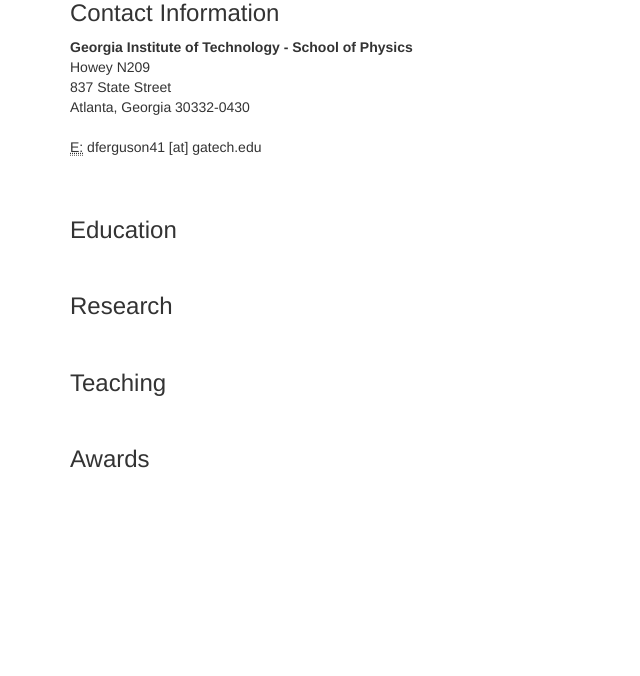
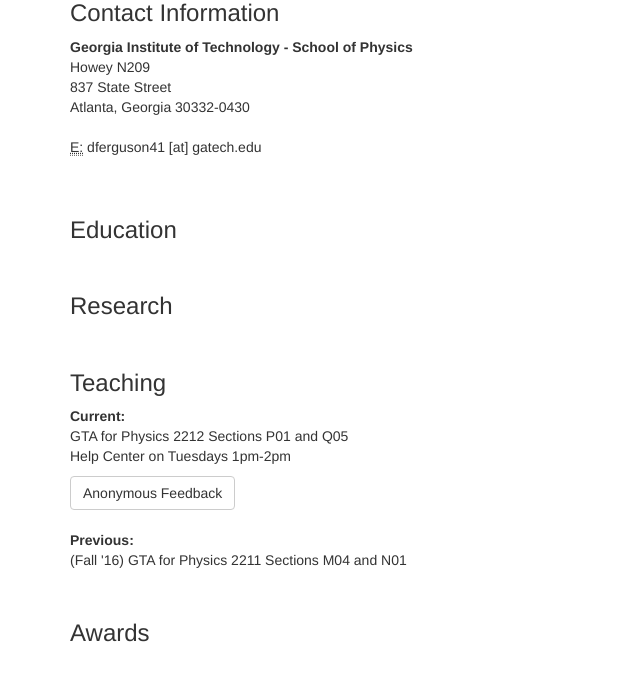
Before and after one commit to cameron-powell/bio-dlf, a Flask app: page / in a window 1280 px wide. Shown: the part 149-825 px from the top of the page, without its empty margins (0-640 px from the left). Before the commit the page ends 617 px from the top, so only its background shows below. Run offline with Flask 2, Linux system fonts and the light colour scheme; some libraries are stand-ins or nearby versions.

Commit message:
Populated the teaching section with data
Modified the main.py file to add a new form class to be used in the index template.  Modified the index view function to accept posts and redirect if the anonymous feedback button was hit.  Modified the index template to display the data and the anonymous feedback button.

```diff
--- a/src/main.py
+++ b/src/main.py
@@ -42,6 +42,10 @@
     mail.send(msg)
 
 
+class IndexForm(FlaskForm):
+    feedback_redirect = SubmitField('Anonymous Feedback')
+
+
 class FeedbackForm(FlaskForm):
     section = SelectField('Lab Section',
                           choices=[('P01', 'P01 Monday 1:05pm-3:55pm'), ('Q05', 'Q05 Wednesday 1:05pm-3:55pm')])
@@ -49,9 +53,12 @@
     submit = SubmitField('Submit')
 
 
-@app.route('/')
+@app.route('/', methods=['GET', 'POST'])
 def index():
-    return render_template('index.html')
+    form = IndexForm()
+    if form.validate_on_submit():
+        return redirect(url_for('feedback'))
+    return render_template('index.html', form=form)
 
 
 @app.route('/feedback', methods=['GET', 'POST'])
--- a/src/templates/index.html
+++ b/src/templates/index.html
@@ -1,4 +1,5 @@
 {% extends "base.html" %}
+{% import "bootstrap/wtf.html" as wtf %}
 
 {% block title %}Deborah Ferguson{% endblock %}
 
@@ -28,7 +29,13 @@
     <br>
 
     <h3>Teaching</h3>
-    <p></p>
+    <p><strong>Current:</strong><br>
+        GTA for Physics 2212 Sections P01 and Q05<br>
+        Help Center on Tuesdays 1pm-2pm<br>
+        {{ wtf.quick_form(form) }}<br>
+        <strong>Previous:</strong><br>
+        (Fall '16) GTA for Physics 2211 Sections M04 and N01<br>
+    </p>
     <br>
 
     <h3>Awards</h3>
```
